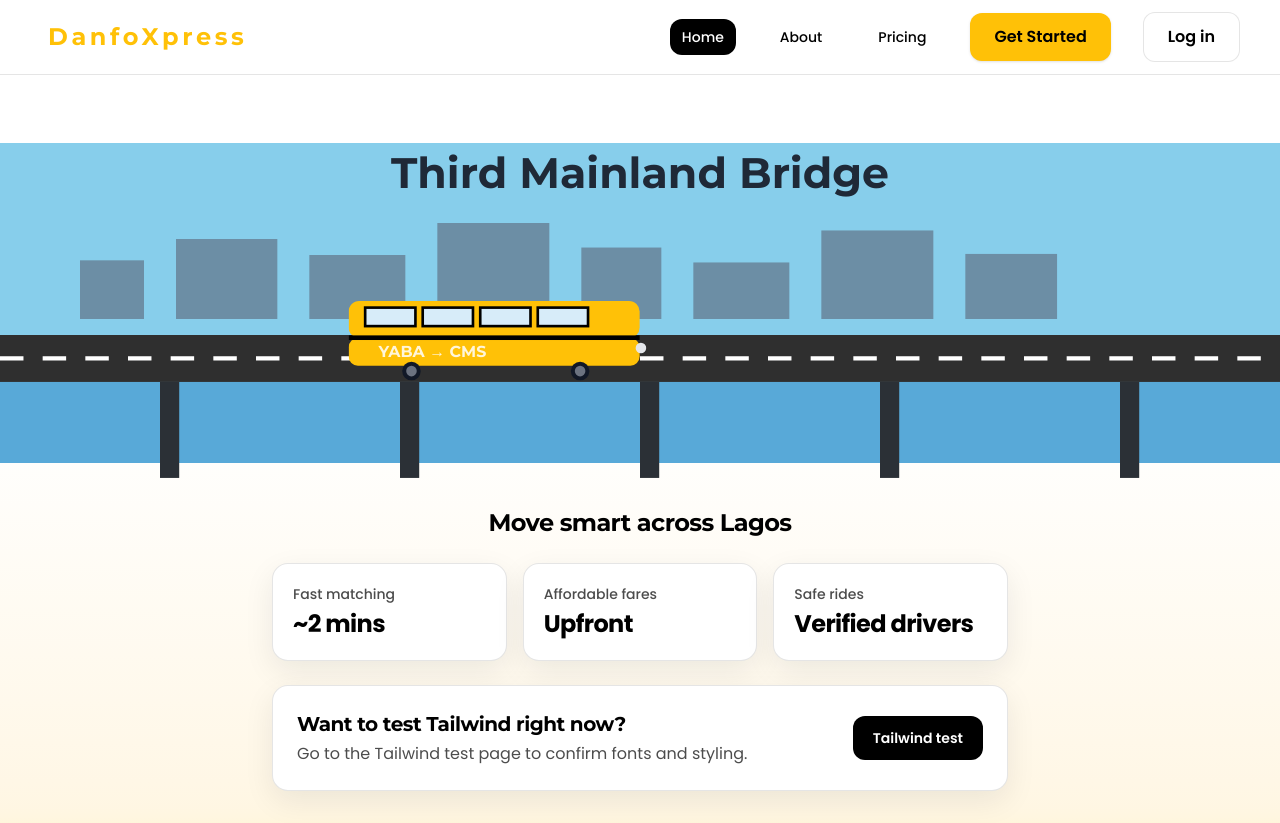
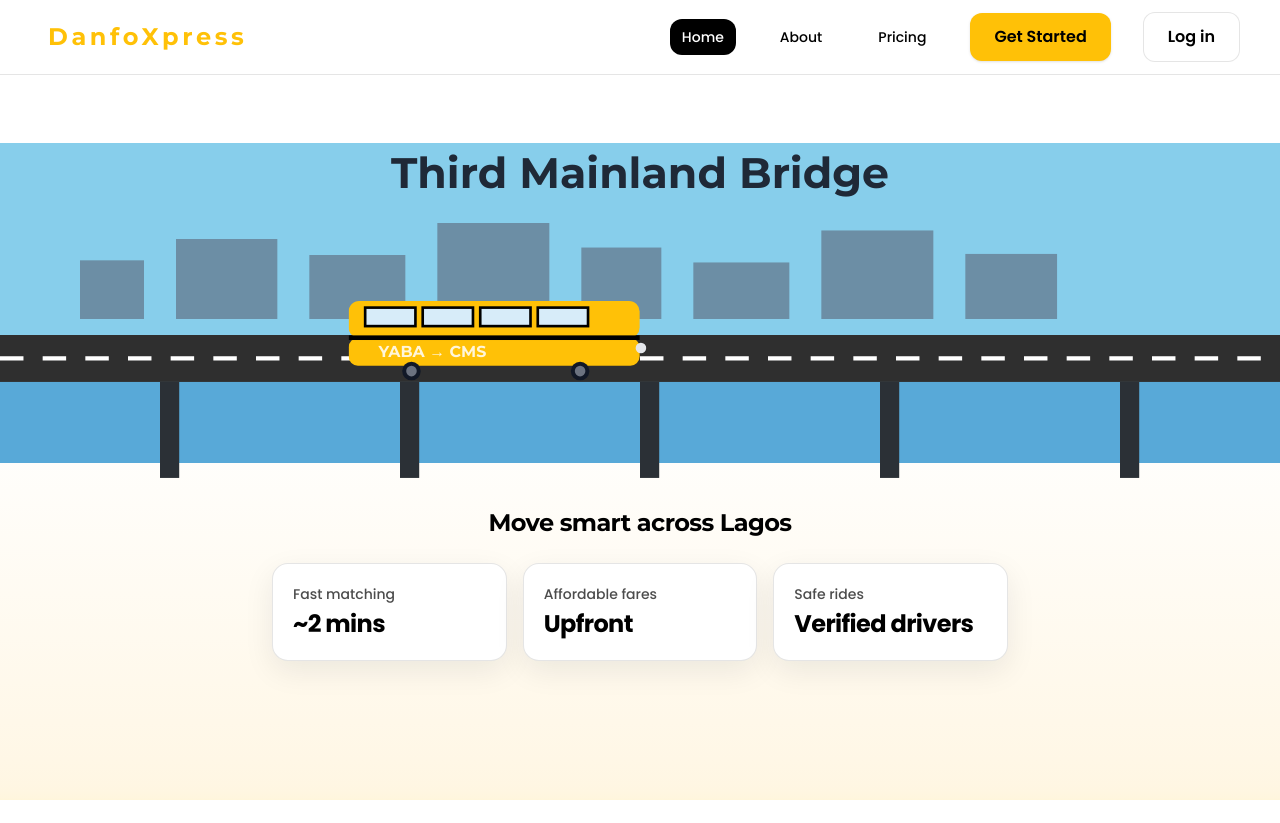
Before and after one commit to nelllyx/DanfoXpress, a React (Vite) app: page / in a window 1280 px wide. After the commit the page ends 800 px from the top, so only its background shows below. Built offline with nearby package versions, Linux system fonts and the light colour scheme.

Commit message:
update to the nav bar and hero section

```diff
--- a/src/pages/Landing.jsx
+++ b/src/pages/Landing.jsx
@@ -29,24 +29,6 @@ export default function Landing() {
         <Stat label="Safe rides" value="Verified drivers" />
       </section>
 
-      <section className="rounded-2xl border border-black/10 bg-white p-6 shadow-[0_10px_30px_rgba(15,23,42,0.08)]">
-        <div className="flex flex-col gap-3 sm:flex-row sm:items-center sm:justify-between">
-          <div>
-            <h2 className="font-heading text-xl font-bold tracking-tight text-black">
-              Want to test Tailwind right now?
-            </h2>
-            <p className="mt-1 text-black/70">
-              Go to the Tailwind test page to confirm fonts and styling.
-            </p>
-          </div>
-          <Link
-            to="/tailwind-test"
-            className="inline-flex items-center justify-center rounded-xl bg-black px-5 py-3 text-sm font-semibold text-white transition-colors hover:bg-black/90"
-          >
-            Tailwind test
-          </Link>
-        </div>
-      </section>
     </div>
   )
 }
```
